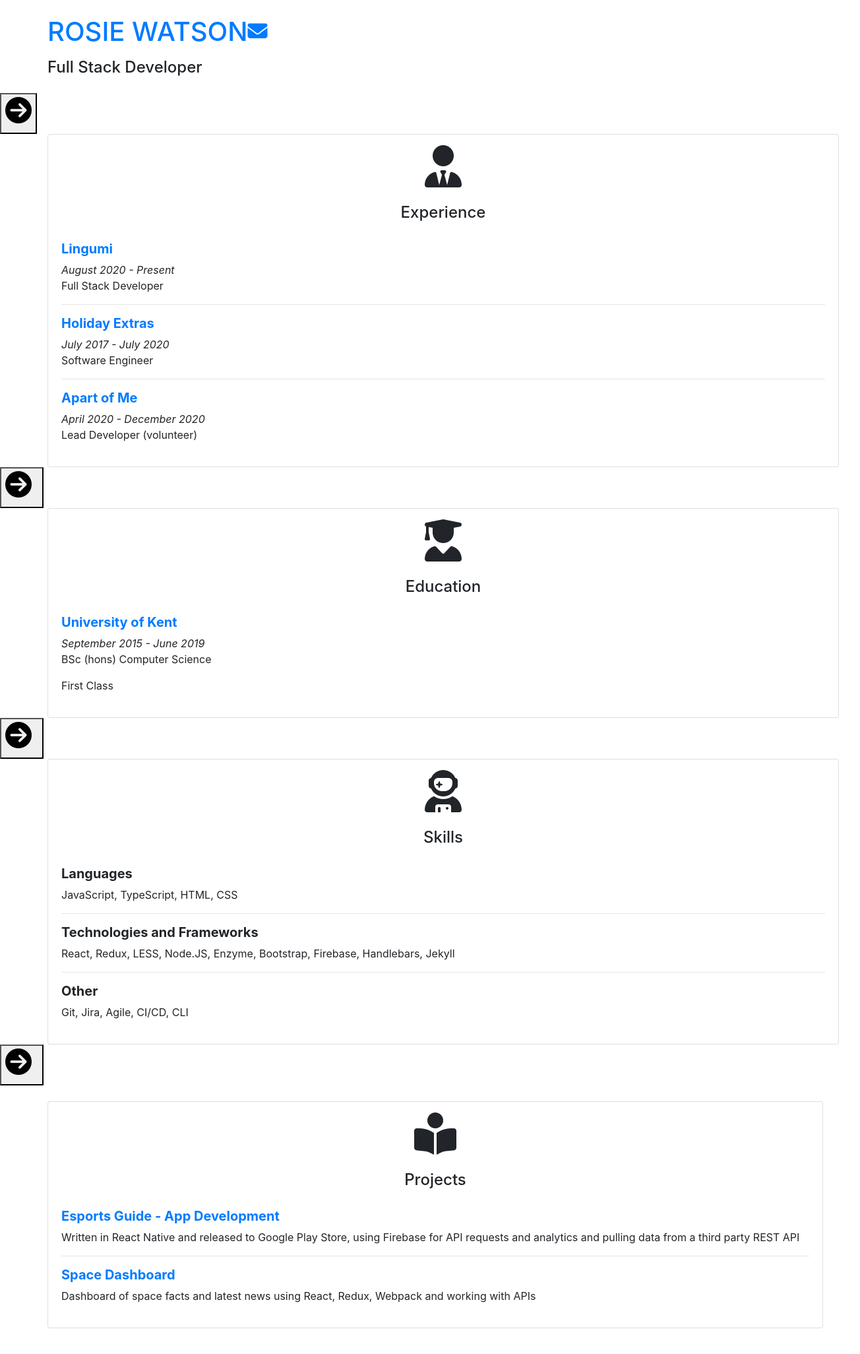
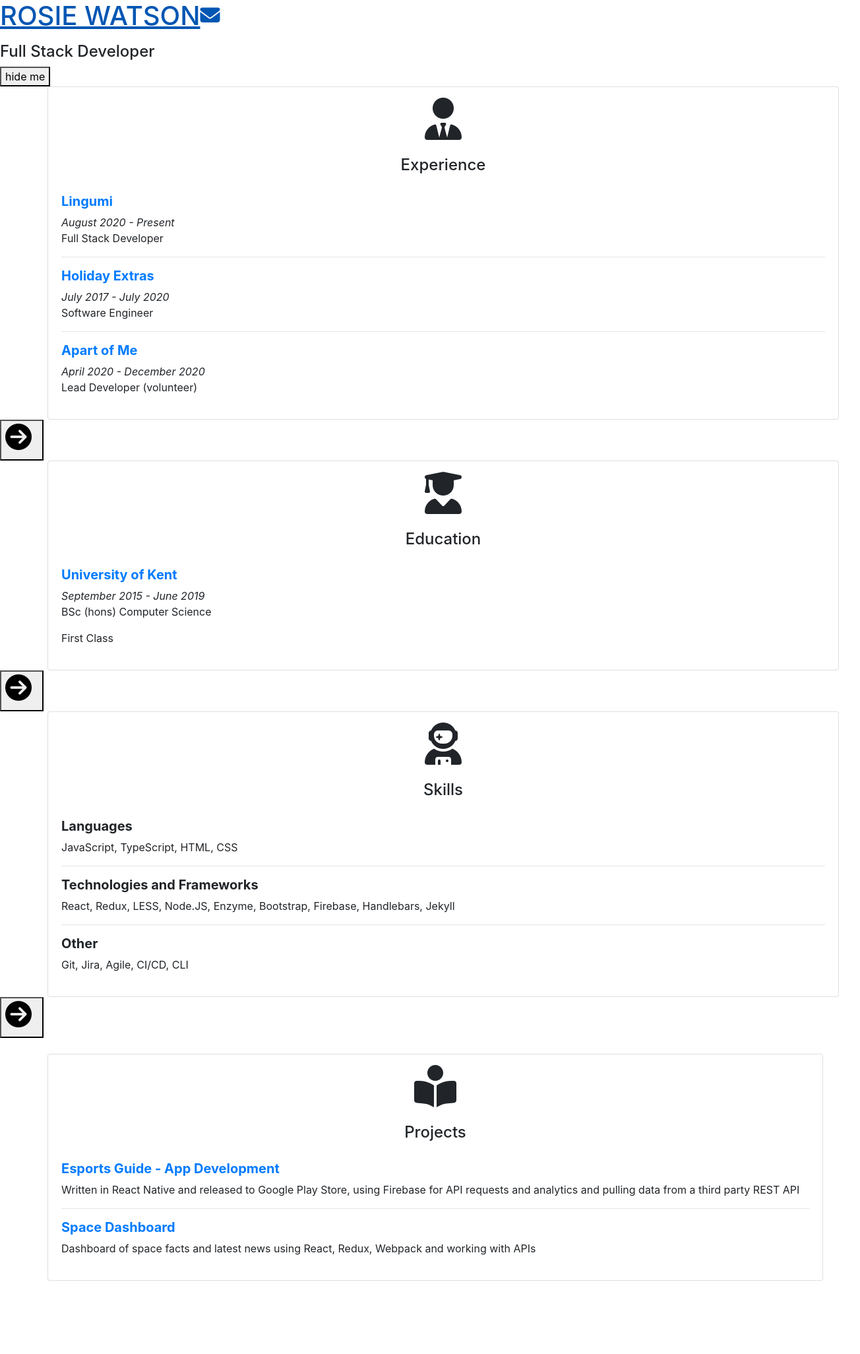
Before and after one commit to RosieWatson/portfolio, a React (Vite) app: page / in a window 1280 px wide. Shown: the top 2052 px of the page at 66% size, 1304 px wide, since content can reach past the window. After the commit the page ends 1989 px from the top, so only its background shows below. Built offline with nearby package versions, Linux system fonts and the light colour scheme.

Commit message:
Add frame for profile sidebar

```diff
--- a/src/app/App.tsx
+++ b/src/app/App.tsx
@@ -1,11 +1,14 @@
-import React, { useRef } from 'react'
+import React, { useRef, useState } from 'react'
 import '../styles/all'
 
 import ArrowButton from './components/ArrowButton'
 import Card from './components/Card'
 import Github from './components/Github'
+import ProfileSideBar from './components/ProfileSideBar'
 
 const App = () => {
+  const [showSideBar, setShowSideBar] = useState(true)
+
   const experienceDiv = useRef(null)
   const educationDiv = useRef(null)
   const projectsDiv = useRef(null)
@@ -20,24 +23,10 @@
   }
 
   return (
+    <>
+      {/* Better animation */}
+      {showSideBar && <ProfileSideBar setShowSideBar={setShowSideBar} />}
       <div className='slide-container'>
-      <section>
-        <div className='main'>
-          <div className='pl-1 pl-md-5 m-4 w-100'>
-            <a href='mailto:rosiewatson@me.com' target='_blank' rel='noopener'>
-              <h1 className='mb-3'>
-                ROSIE WATSON
-                <i className='fas fa-envelope fa-xs' />
-              </h1>
-            </a>
-            <h4>Full Stack Developer</h4>
-          </div>
-          <ArrowButton
-            page='experience'
-            handleClick={() => handleClick(experienceDiv)}
-          />
-        </div>
-      </section>
         <section ref={experienceDiv}>
           <div className='main'>
             <div className='card-container pl-3 pl-md-5 ml-4'>
@@ -82,7 +71,16 @@
           </div>
         </section>
         <Github />
+        {!showSideBar && (
+          <button
+            className='hide-button ml-3'
+            onClick={() => setShowSideBar(true)}
+          >
+            Show me
+          </button>
+        )}
       </div>
+    </>
   )
 }
 
--- a/src/app/components/Github.tsx
+++ b/src/app/components/Github.tsx
@@ -1,12 +1,21 @@
 import React from 'react'
 
 const Github = () => (
-  <div className='social-link ml-3'>
-    <svg viewBox="0 0 16 16" width="16px" height="16px">
-      <path fill="#FFF" d="M7.999,0.431c-4.285,0-7.76,3.474-7.76,7.761 c0,3.428,2.223,6.337,5.307,7.363c0.388,0.071,0.53-0.168,0.53-0.374c0-0.184-0.007-0.672-0.01-1.32 c-2.159,0.469-2.614-1.04-2.614-1.04c-0.353-0.896-0.862-1.135-0.862-1.135c-0.705-0.481,0.053-0.472,0.053-0.472 c0.779,0.055,1.189,0.8,1.189,0.8c0.692,1.186,1.816,0.843,2.258,0.645c0.071-0.502,0.271-0.843,0.493-1.037 C4.86,11.425,3.049,10.76,3.049,7.786c0-0.847,0.302-1.54,0.799-2.082C3.768,5.507,3.501,4.718,3.924,3.65 c0,0,0.652-0.209,2.134,0.796C6.677,4.273,7.34,4.187,8,4.184c0.659,0.003,1.323,0.089,1.943,0.261 c1.482-1.004,2.132-0.796,2.132-0.796c0.423,1.068,0.157,1.857,0.077,2.054c0.497,0.542,0.798,1.235,0.798,2.082 c0,2.981-1.814,3.637-3.543,3.829c0.279,0.24,0.527,0.713,0.527,1.437c0,1.037-0.01,1.874-0.01,2.129 c0,0.208,0.14,0.449,0.534,0.373c3.081-1.028,5.302-3.935,5.302-7.362C15.76,3.906,12.285,0.431,7.999,0.431z">
-      </path>
+  <div className='social-link mr-3'>
+    <svg viewBox='0 0 16 16' width='16px' height='16px'>
+      <path
+        fill='#FFF'
+        d='M7.999,0.431c-4.285,0-7.76,3.474-7.76,7.761 c0,3.428,2.223,6.337,5.307,7.363c0.388,0.071,0.53-0.168,0.53-0.374c0-0.184-0.007-0.672-0.01-1.32 c-2.159,0.469-2.614-1.04-2.614-1.04c-0.353-0.896-0.862-1.135-0.862-1.135c-0.705-0.481,0.053-0.472,0.053-0.472 c0.779,0.055,1.189,0.8,1.189,0.8c0.692,1.186,1.816,0.843,2.258,0.645c0.071-0.502,0.271-0.843,0.493-1.037 C4.86,11.425,3.049,10.76,3.049,7.786c0-0.847,0.302-1.54,0.799-2.082C3.768,5.507,3.501,4.718,3.924,3.65 c0,0,0.652-0.209,2.134,0.796C6.677,4.273,7.34,4.187,8,4.184c0.659,0.003,1.323,0.089,1.943,0.261 c1.482-1.004,2.132-0.796,2.132-0.796c0.423,1.068,0.157,1.857,0.077,2.054c0.497,0.542,0.798,1.235,0.798,2.082 c0,2.981-1.814,3.637-3.543,3.829c0.279,0.24,0.527,0.713,0.527,1.437c0,1.037-0.01,1.874-0.01,2.129 c0,0.208,0.14,0.449,0.534,0.373c3.081-1.028,5.302-3.935,5.302-7.362C15.76,3.906,12.285,0.431,7.999,0.431z'
+      ></path>
     </svg>
-    <a href='https://github.com/RosieWatson/' target='_blank' rel='noopener' className='text-white pl-2'>RosieWatson</a>
+    <a
+      href='https://github.com/RosieWatson/'
+      target='_blank'
+      rel='noopener'
+      className='text-white pl-2'
+    >
+      RosieWatson
+    </a>
   </div>
 )
 
--- /dev/null
+++ b/src/app/components/ProfileSideBar.tsx
@@ -0,0 +1,20 @@
+import React from 'react'
+
+interface ProfileSideBarProps {
+  setShowSideBar: Function
+}
+
+const ProfileSideBar = ({ setShowSideBar }: ProfileSideBarProps) => (
+  <div className='sideBar'>
+    <a href='mailto:rosiewatson@me.com' target='_blank' rel='noopener'>
+      <h1 className='mb-3'>
+        ROSIE WATSON
+        <i className='fas fa-envelope fa-xs' />
+      </h1>
+    </a>
+    <h4>Full Stack Developer</h4>
+    <button onClick={() => setShowSideBar(false)}>hide me</button>
+  </div>
+)
+
+export default ProfileSideBar
--- a/src/styles/all.less
+++ b/src/styles/all.less
@@ -1,6 +1,7 @@
 @import 'theme';
 @import 'generic';
 @import 'cards';
+@import 'profile';
 
 .slide-container {
   scroll-snap-type: x mandatory;
@@ -48,6 +49,13 @@
 .social-link {
   position: fixed;
   bottom: 0;
+  right: 0;
+  padding-bottom: 15px;
+}
+
+.hide-button {
+  position: fixed;
+  bottom: 0;
   padding-bottom: 15px;
 }
 
--- /dev/null
+++ b/src/styles/profile.less
@@ -0,0 +1,23 @@
+.wavey-background {
+  background: linear-gradient(red, transparent),
+    linear-gradient(to top left, lime, transparent),
+    linear-gradient(to top right, blue, transparent);
+  background-blend-mode: screen;
+}
+
+.sideBar {
+  .wavey-background;
+  height: 100%;
+  width: 300px;
+  position: fixed;
+  z-index: 1;
+  top: 0;
+  left: 0;
+  overflow-x: hidden;
+}
+
+@media screen and (max-width: 768px) {
+  .sideBar {
+    width: 100%;
+  }
+}
```
Lines whose indentation alone changed are shown as unchanged.
